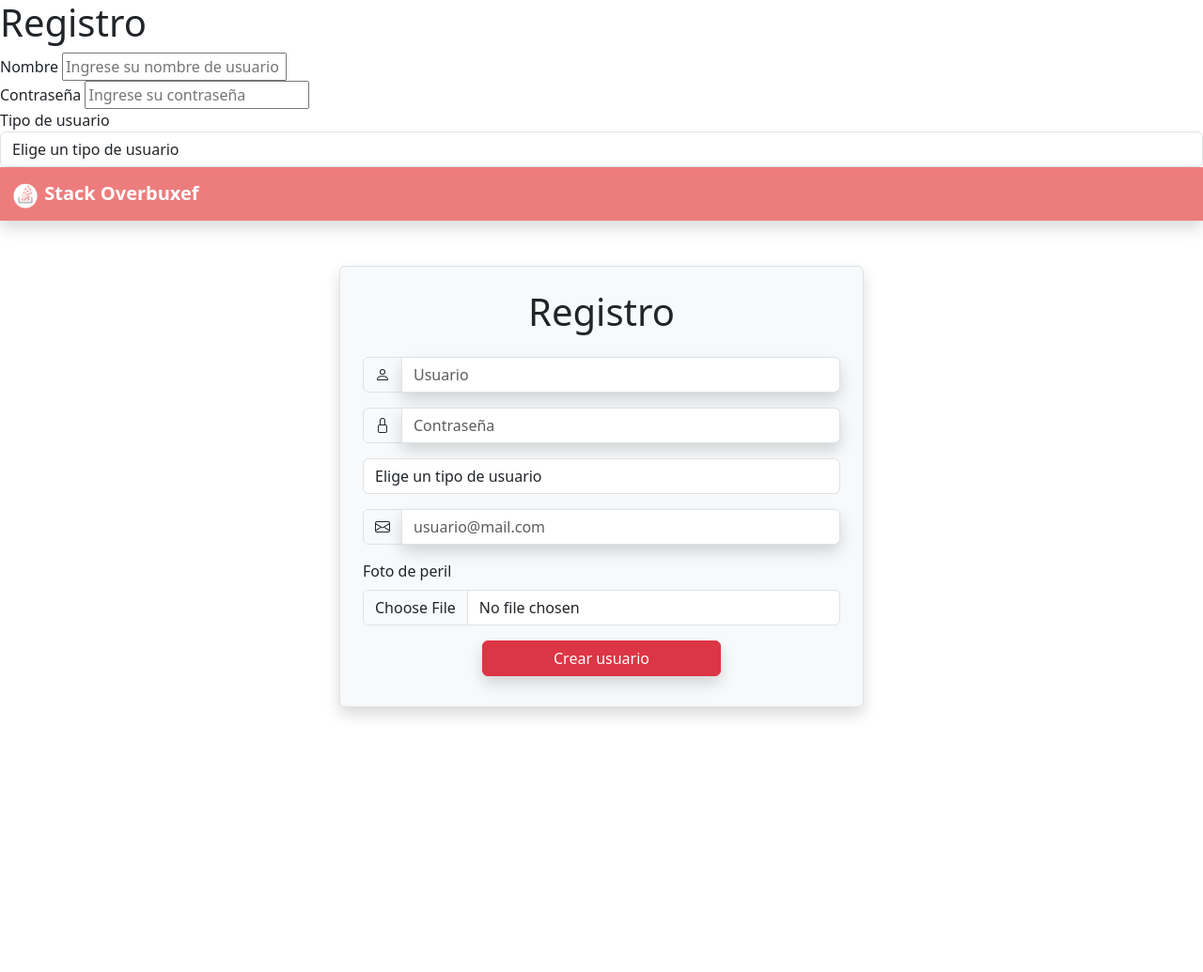
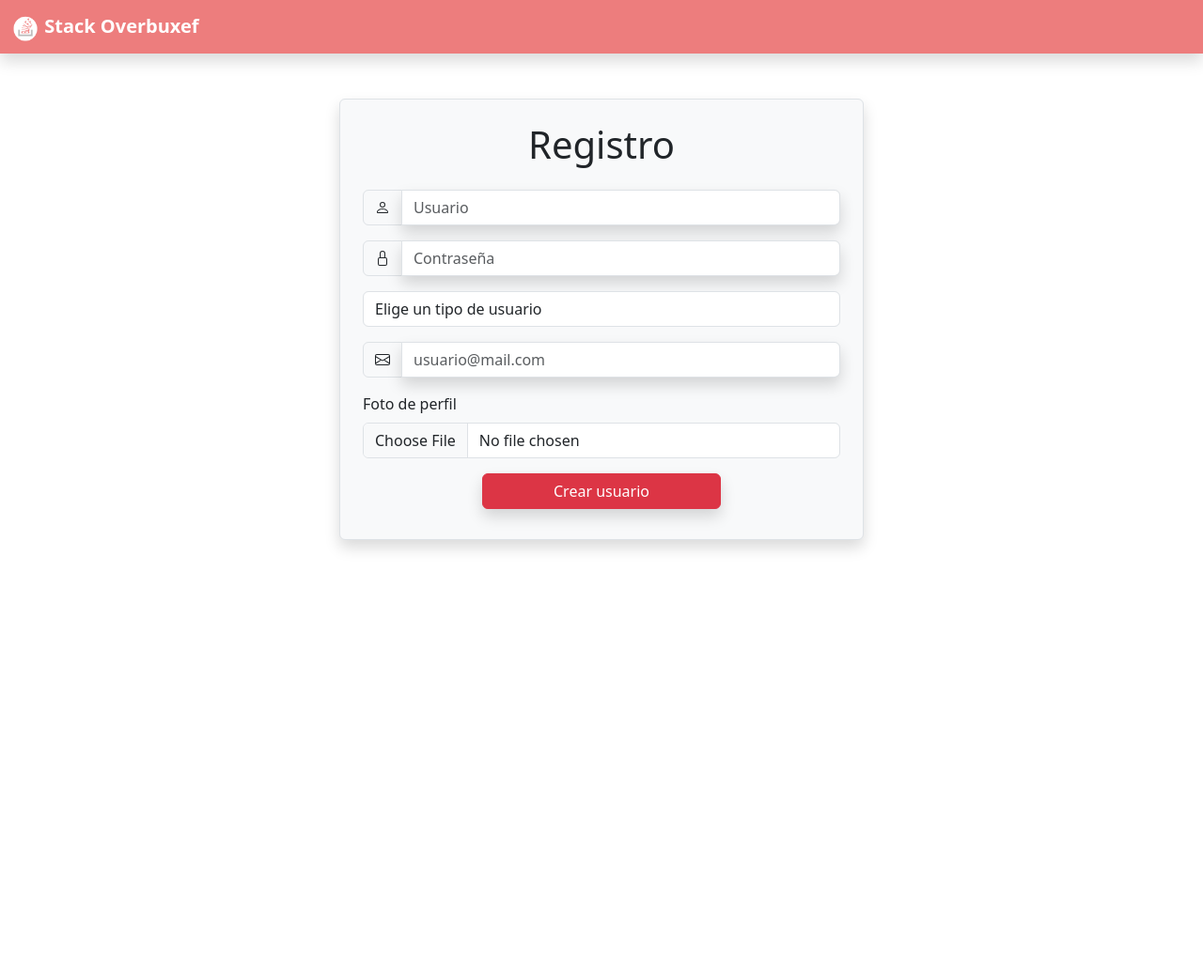
Before and after one commit to DCC-CC4401/2024-1-CC4401-1-grupo-4, a Django app: page /register in a window 1280 px wide. Shown: the whole page at 94% size. After the commit the page ends 586 px from the top, so only its background shows below. Run offline with Django 3.2, Linux system fonts and the light colour scheme; some libraries are stand-ins or nearby versions.

Commit message:
Arreglar página de registro de usuario

```diff
--- a/stack_overbuxef/templates/register_user.html
+++ b/stack_overbuxef/templates/register_user.html
@@ -6,27 +6,6 @@
     <link href="https://cdn.jsdelivr.net/npm/bootstrap@5.3.3/dist/css/bootstrap.min.css" rel="stylesheet" integrity="sha384-QWTKZyjpPEjISv5WaRU9OFeRpok6YctnYmDr5pNlyT2bRjXh0JMhjY6hW+ALEwIH" crossorigin="anonymous">
 </head>
 <body>
-    <h1> Registro </h1>
-    <form method="post" enctype="multipart/form-data">
-        {% csrf_token %}
-        <div>
-            <label for="nombre_usuario">Nombre</label>
-            <input type="text" id="nombre_usuario" name="nombre" placeholder="Ingrese su nombre de usuario" required>
-        </div>
-
-        <div>
-            <label for="contraseña">Contraseña</label>
-            <input type="password" id="contraseña" name="contraseña" placeholder="Ingrese su contraseña" required>
-        </div>
-
-        <div>
-            <label for="tipo_usuario">Tipo de usuario</label>
-            <select id="tipo_usuario" class="form-control" name="tipo_usuario" required>
-                <option class="disabled" vale="">Elige un tipo de usuario</option>
-                <option value="ES">Estudiante</option>
-                <option value="PR">Profesor</option>
-                <option value="AD">Administrador</option>
-            </select>
     {% load static %}
     <nav class="navbar shadow" style="background-color: #ed7d7d;">
         <div class="container-fluid">
@@ -39,7 +18,7 @@
     <div class="container d-flex justify-content-center align-items-start min-vh-100 pt-5">
         <div class="panel-body col-md-6 p-4 shadow border rounded bg-light">
             <h1 class="text-center mb-4"> Registro </h1>
-            <form method="post">
+            <form method="post" enctype="multipart/form-data">
                 {% csrf_token %}
                 <div class="input-group mb-3">
                     <span class="input-group-text" id="basic-addon1">
@@ -63,7 +42,7 @@
                     <select id="tipo_usuario" class="form-control" name="tipo_usuario" required>
                         <option class="disabled" vale="">Elige un tipo de usuario</option>
                         <option value="ES">Estudiante</option>
-                        <option value="AU">Auxiliar</option>
+                        <option value="AD">Administrador</option>
                         <option value="PR">Profesor</option>
                     </select>
                 </div>
@@ -78,7 +57,7 @@
                 </div>
 
                 <div class="mb-3">
-                    <label for="foto" class="form-label">Foto de peril</label>
+                    <label for="foto" class="form-label">Foto de perfil</label>
                     <input type="file" id="foto" name="foto" class="form-control" accept="image/*">
                 </div>
 
```
